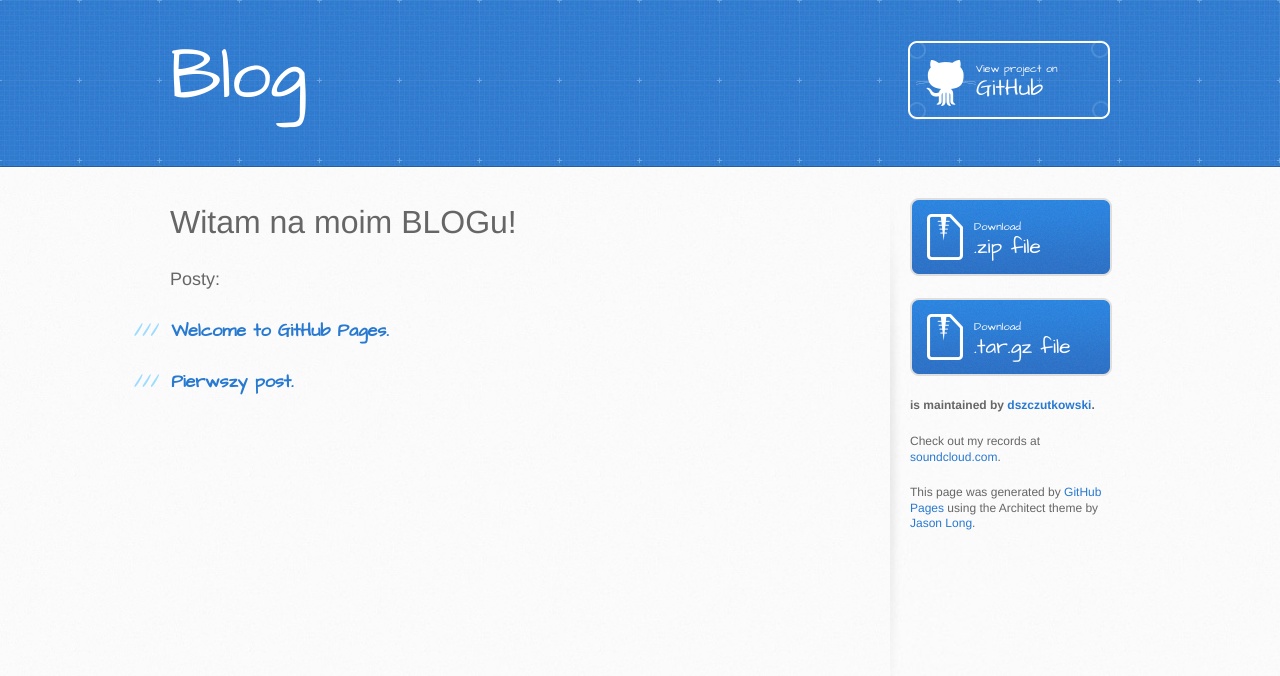
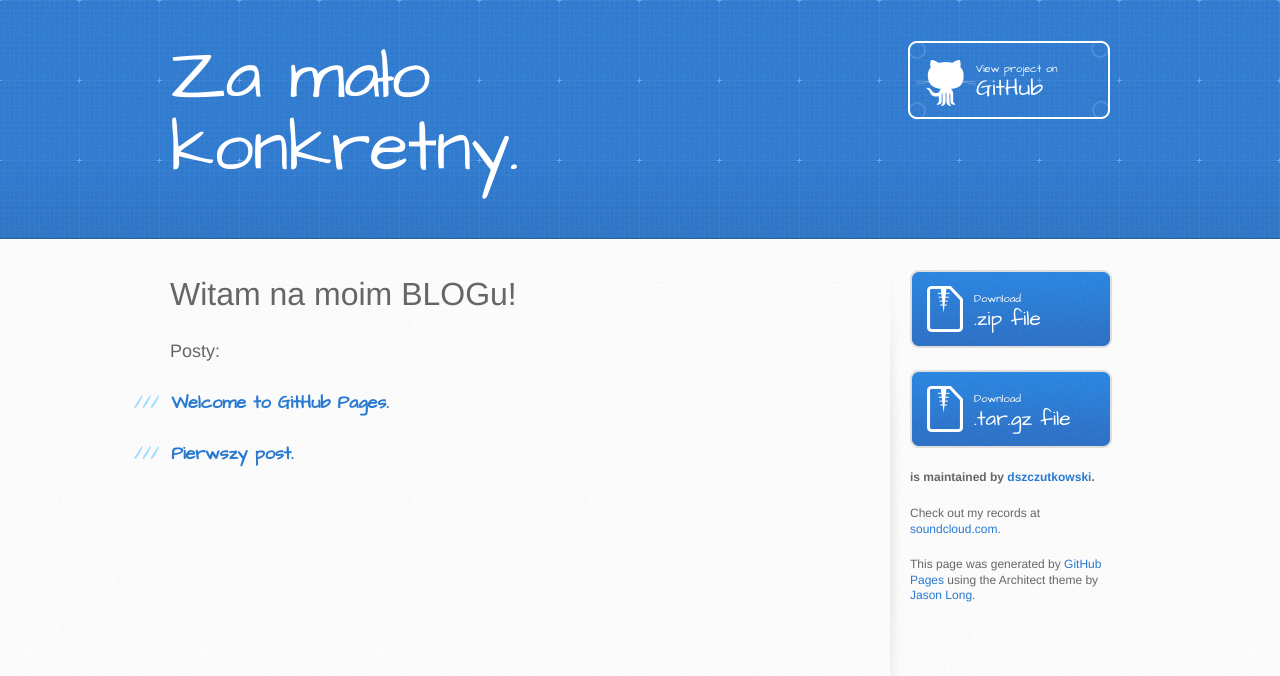
Before and after one commit to dszczutkowski/BLOG, a Jekyll site: the page index.html, which Jekyll copies as it is, in a window 1280 px wide. Shown: the top 676 px of the page. Built offline with Jekyll 4.4.1, drawn with Linux system fonts in a browser that asks for light colours; Markdown is read by kramdown in place of the engine named in the settings.

Commit message:
Update index.html

```diff
--- a/index.html
+++ b/index.html
@@ -13,13 +13,13 @@
     <script src="//html5shiv.googlecode.com/svn/trunk/html5.js"></script>
     <![endif]-->
 
-    <title>Blog by dszczutkowski</title>
+    <title>BLOG by dszczutkowski</title>
   </head>
 
   <body>
     <header>
       <div class="inner">
-        <h1>Blog</h1>
+        <h1>Za mało konkretny.</h1>
         <h2></h2>
         <a href="https://github.com/dszczutkowski/BLOG" class="button"><small>View project on</small>GitHub</a>
       </div>
```
